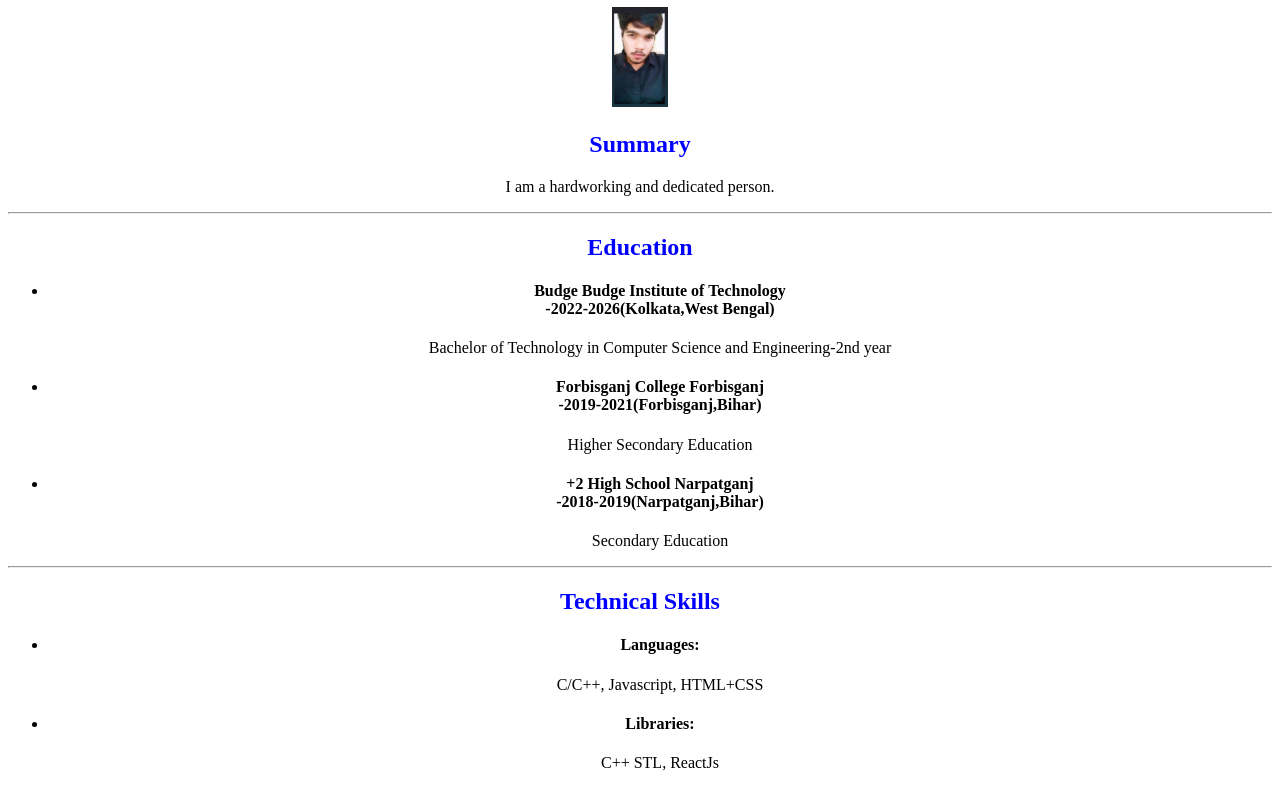
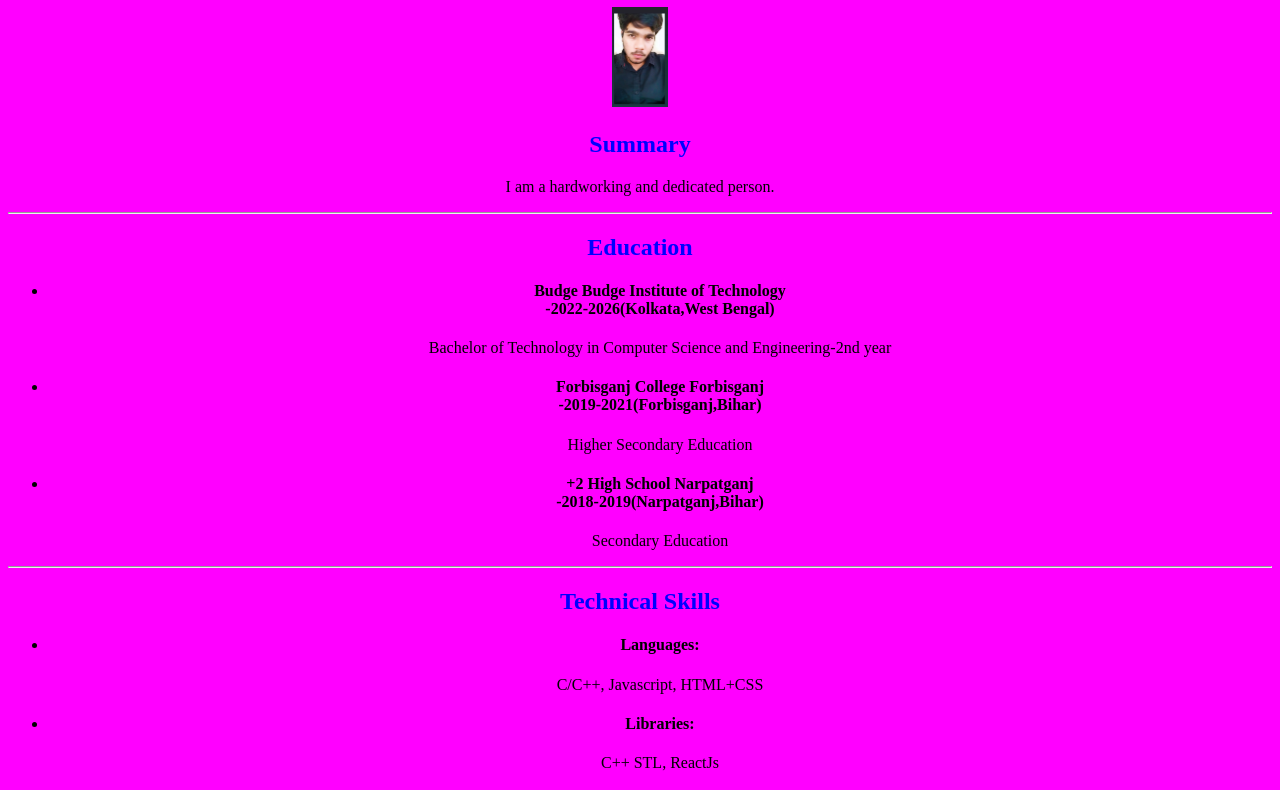
Before and after one commit to priyanshucodes73/My-Resume, a plain HTML site: page index.html in a window 1280 px wide. Shown: the part 73-863 px from the top of the page. Drawn offline with Linux system fonts and the light colour scheme.

Commit message:
Update style.css

```diff
--- a/style.css
+++ b/style.css
@@ -7,3 +7,6 @@ h2{
 *{
     text-align:center;
 }
+*{
+    background-color:magenta
+}
```
